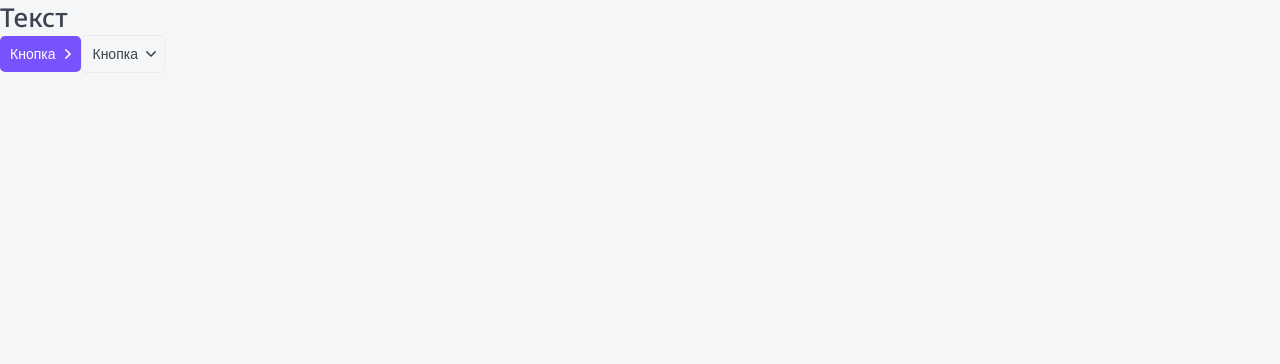
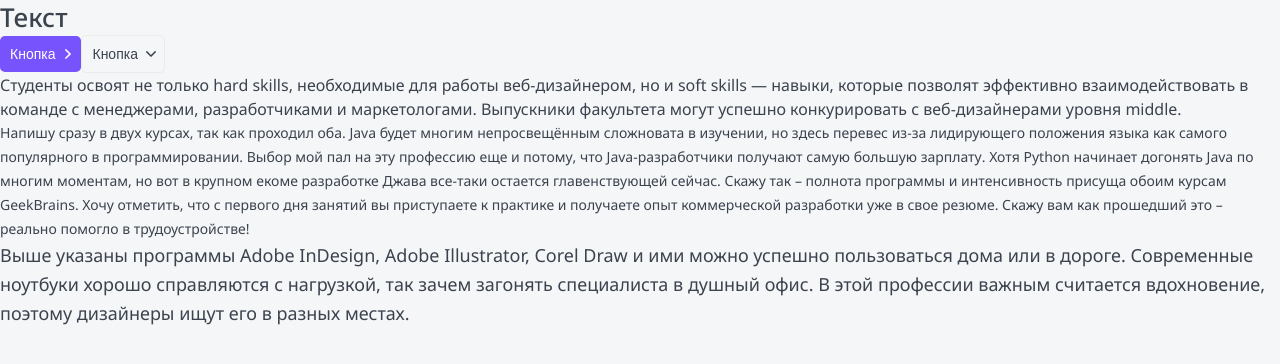
Before and after one commit to BlackPegas25/Top-app, a Next.js app: page / in a window 1280 px wide. Shown: the top 364 px of the page. Built offline with nearby package versions, Linux system fonts and the light colour scheme.

Commit message:
Component p

```diff
--- /dev/null
+++ b/components/P/P.module.css
@@ -0,0 +1,18 @@
+.p {
+	margin: 0;
+}
+
+.big {
+	font-size: 18px;
+	line-height: 29px;
+}
+
+.middle {
+	font-size: 16px;
+	line-height: 24px;
+}
+
+.small {
+	font-size: 14px;
+	line-height: 24px;
+}
--- /dev/null
+++ b/components/P/P.props.ts
@@ -0,0 +1,6 @@
+import { DetailedHTMLProps, HTMLAttributes, ReactNode } from "react";
+
+export interface PProps extends DetailedHTMLProps<HTMLAttributes<HTMLParagraphElement>, HTMLParagraphElement> {
+	children: ReactNode;
+	size?: 'big' | 'small' | 'middle';
+}
--- /dev/null
+++ b/components/P/P.tsx
@@ -0,0 +1,18 @@
+import { PProps } from './P.props';
+import styles from './P.module.css';
+import cn from 'classnames';
+
+export const P = ({ size = 'middle', children, className, ...props }: PProps): JSX.Element => {
+	return (
+		<p
+			className={cn(styles.p, className, {
+				[styles.small]: size == 'small',
+				[styles.middle]: size == 'middle',
+				[styles.big]: size == 'big',
+			})}
+			{...props}
+		>
+			{children}
+		</p>
+	);
+};
--- a/components/index.ts
+++ b/components/index.ts
@@ -1,2 +1,3 @@
 export * from './Htag/Htag';
 export * from './Button/Button';
+export * from './P/P';
--- a/pages/index.tsx
+++ b/pages/index.tsx
@@ -1,5 +1,5 @@
 import React from "react";
-import { Button, Htag } from '@/components';
+import { Button, Htag, P } from '@/components';
 
 export default function Home(): JSX.Element {
 	return (
@@ -7,6 +7,9 @@
 			<Htag tag='h1'>Текст</Htag>
 			<Button appearance='primary' arrow='right'>Кнопка</Button>
 			<Button appearance='ghost' arrow='down'>Кнопка</Button>
+			<P>Студенты освоят не только hard skills, необходимые для работы веб-дизайнером, но и soft skills — навыки, которые позволят эффективно взаимодействовать в команде с менеджерами, разработчиками и маркетологами. Выпускники факультета могут успешно конкурировать с веб-дизайнерами уровня middle.</P>
+			<P size='small'>Напишу сразу в двух курсах, так как проходил оба. Java будет многим непросвещённым сложновата в изучении, но здесь перевес из-за лидирующего положения языка как самого популярного в программировании. Выбор мой пал на эту профессию еще и потому, что Java-разработчики получают самую большую зарплату. Хотя Python начинает догонять Java по многим моментам, но вот в крупном екоме разработке Джава все-таки остается главенствующей сейчас. Скажу так – полнота программы и интенсивность присуща обоим курсам GeekBrains. Хочу отметить, что с первого дня занятий вы приступаете к практике и получаете опыт коммерческой разработки уже в свое резюме. Скажу вам как прошедший это – реально помогло в трудоустройстве!</P>
+			<P size='big'>Выше указаны программы Adobe InDesign, Adobe Illustrator, Corel Draw и ими можно успешно пользоваться дома или в дороге. Современные ноутбуки хорошо справляются с нагрузкой, так зачем загонять специалиста в душный офис. В этой профессии важным считается вдохновение, поэтому дизайнеры ищут его в разных местах.</P>
 		</>
 	);
 }
```
